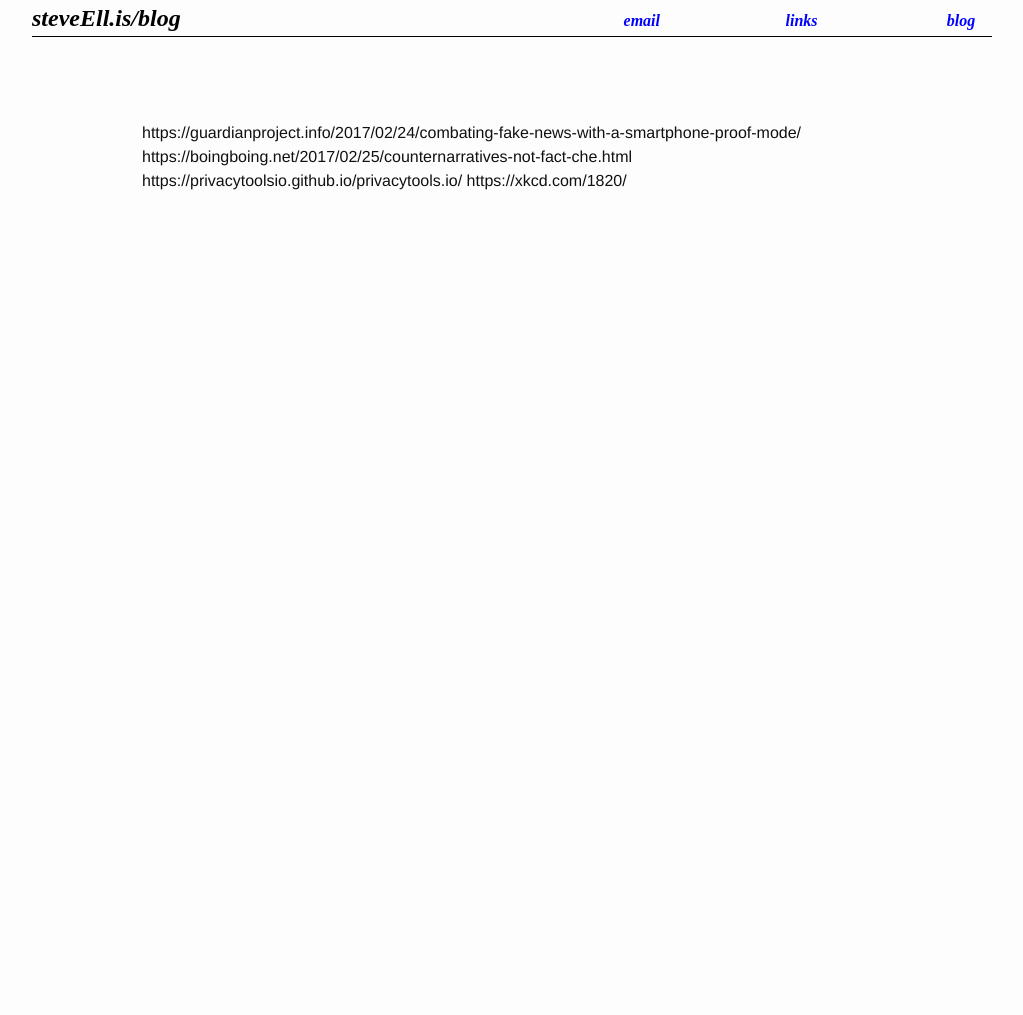
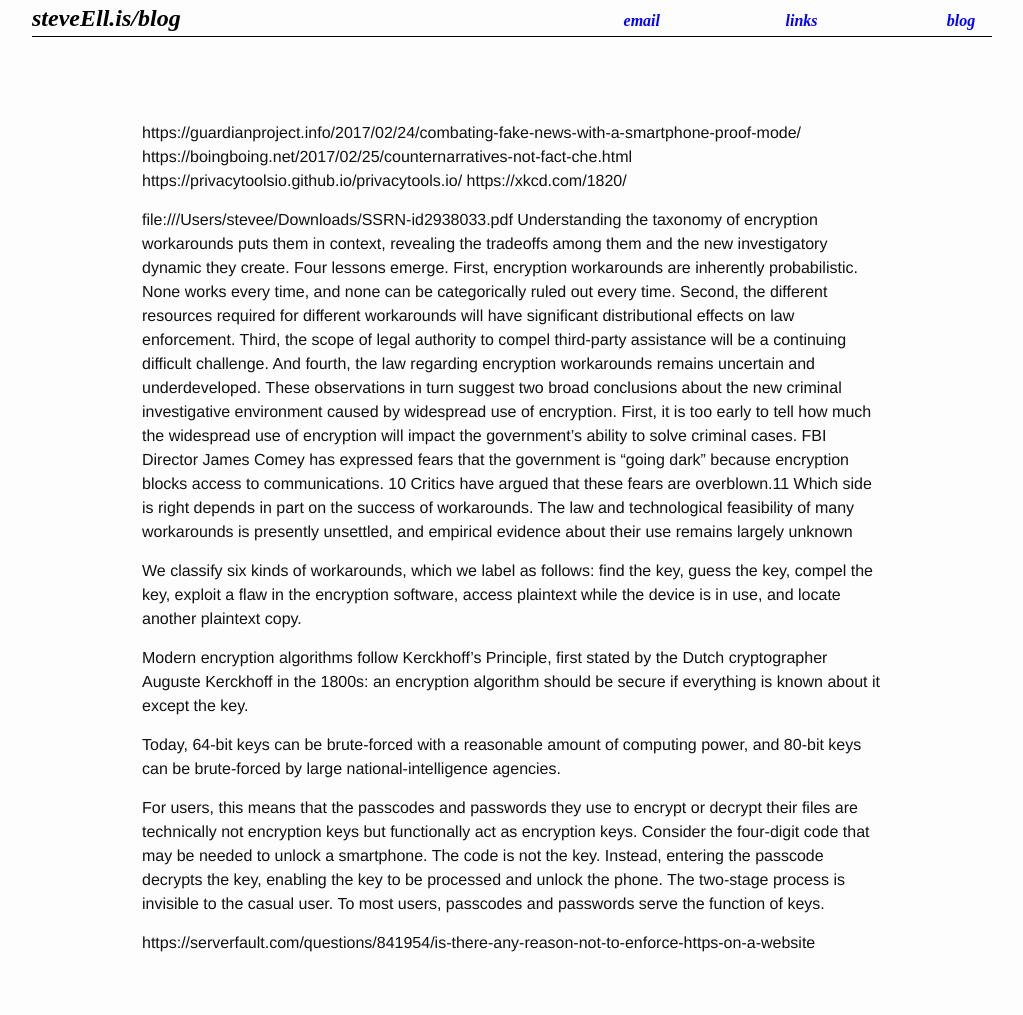
Before and after one commit to se3000/se3000.github.io, a Jekyll site: the page built from drafts/post-post-truth.md, in a window 1280 px wide. Shown: the whole page, without its empty margins (128-1151 px from the left). Built offline with Jekyll 4.4.1, drawn with Linux system fonts in a browser that asks for light colours; our own code applies the rules of GitHub Pages for plain Markdown files; before the commit the page ends 900 px from its top, so only the background shows below that.

Commit message:
ship Understanding Media piece

```diff
--- a/drafts/post-post-truth.md
+++ b/drafts/post-post-truth.md
@@ -2,3 +2,16 @@ https://guardianproject.info/2017/02/24/combating-fake-news-with-a-smartphone-pr
 https://boingboing.net/2017/02/25/counternarratives-not-fact-che.html
 https://privacytoolsio.github.io/privacytools.io/
 https://xkcd.com/1820/
+
+file:///Users/stevee/Downloads/SSRN-id2938033.pdf
+Understanding the taxonomy of encryption workarounds puts them in context, revealing the tradeoffs among them and the new investigatory dynamic they create. Four lessons emerge. First, encryption workarounds are inherently probabilistic. None works every time, and none can be categorically ruled out every time. Second, the different resources required for different workarounds will have significant distributional effects on law enforcement. Third, the scope of legal authority to compel third-party assistance will be a continuing difficult challenge. And fourth, the law regarding encryption workarounds remains uncertain and underdeveloped.  These observations in turn suggest two broad conclusions about the new criminal investigative environment caused by widespread use of encryption. First, it is too early to tell how much the widespread use of encryption will impact the government’s ability to solve criminal cases.  FBI Director James Comey has expressed fears that the government is “going dark” because encryption blocks access to communications. 10 Critics have argued that these fears are overblown.11 Which side is right depends in part on the success of workarounds. The law and technological feasibility of many workarounds is presently unsettled, and empirical evidence about their use remains largely unknown
+
+We classify six kinds of workarounds, which we label as follows: find the key, guess the key, compel the key, exploit a flaw in the encryption software, access plaintext while the device is in use, and locate another plaintext copy.
+
+Modern encryption algorithms follow Kerckhoff’s Principle, first stated by the Dutch cryptographer Auguste Kerckhoff in the 1800s: an encryption algorithm should be secure if everything is known about it except the key.
+
+Today, 64-bit keys can be brute-forced with a reasonable amount of computing power, and 80-bit keys can be brute-forced by large national-intelligence agencies.
+
+For users, this means that the passcodes and passwords they use to encrypt or decrypt their files are technically not encryption keys but functionally act as encryption keys. Consider the four-digit code that may be needed to unlock a smartphone. The code is not the key. Instead, entering the passcode decrypts the key, enabling the key to be processed and unlock the phone. The two-stage process is invisible to the casual user. To most users, passcodes and passwords serve the function of keys.
+
+https://serverfault.com/questions/841954/is-there-any-reason-not-to-enforce-https-on-a-website
```
Also changed, not shown: _posts/2017-04-16-understanding_media.md (added, +28 -0 lines), drafts/understanding_media.md (deleted, +0 -16 lines).
